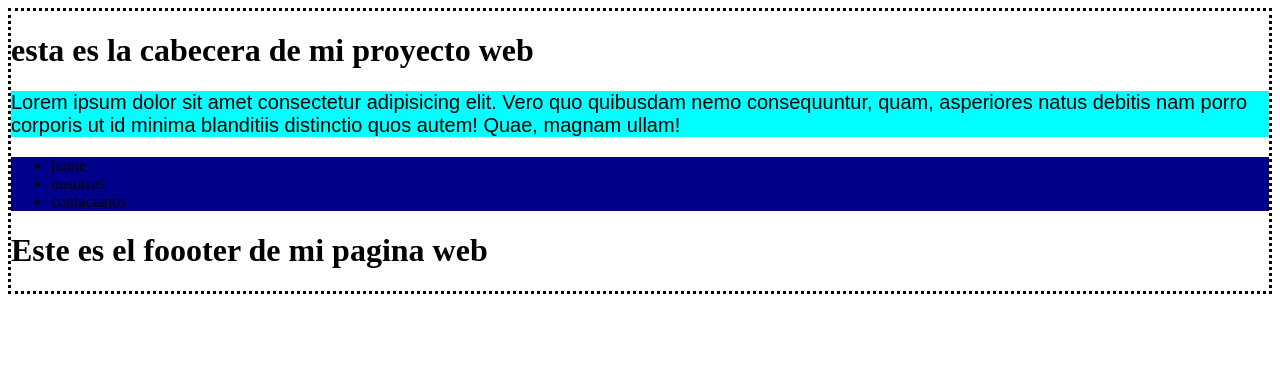
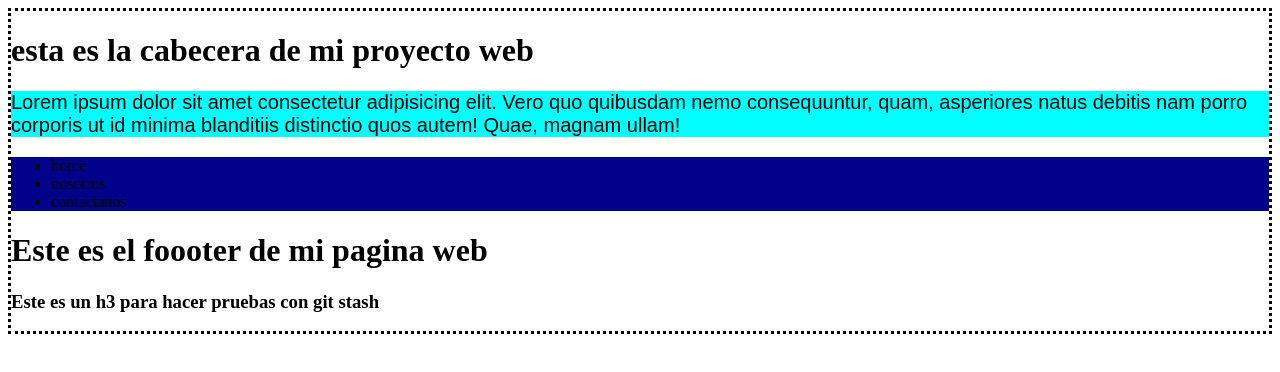
Before and after one commit to sebastianvr/git-y-github, a plain HTML site: page index.html in a window 1280 px wide. Drawn offline with Linux system fonts and the light colour scheme.

Commit message:
desde mi nueva rama nueva-version

```diff
--- a/index.html
+++ b/index.html
@@ -30,7 +30,9 @@
 
     <footer>
         <h1>Este es el foooter de mi pagina web</h1>
+        <h3>Este es un h3 para hacer pruebas con git stash</h3>
     </footer>
+
 </body>
 
 </html>
```
